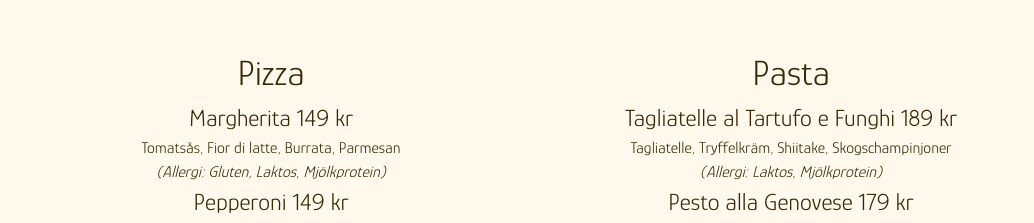
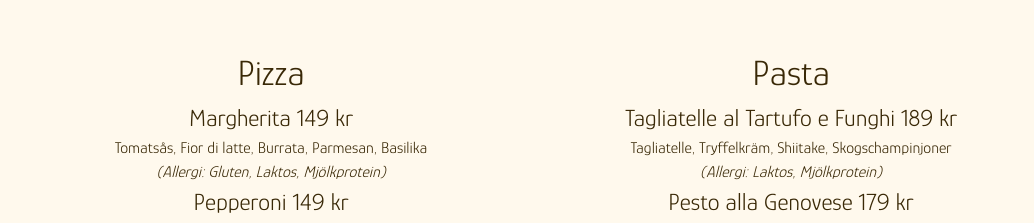
Before and after one commit to Woori-AB/website, a Next.js app: page / in a window 1280 px wide. Shown: the part 1201-1424 px from the top of the page, without its empty margins (109-1143 px from the left). Built offline with nearby package versions, Linux system fonts and the light colour scheme; a web font is replaced by a local one.

Commit message:
Update page.tsx

```diff
--- a/src/app/page.tsx
+++ b/src/app/page.tsx
@@ -95,7 +95,7 @@ export default function Home() {
               <h1>Pizza</h1>
               <div className="flex flex-col items-center text-center">
                 <h2>Margherita 149 kr</h2>
-                <span>Tomatsås, Fior di latte, Burrata, Parmesan</span>
+                <span>Tomatsås, Fior di latte, Burrata, Parmesan, Basilika</span>
                 <span className="italic">
                   (Allergi: Gluten, Laktos, Mjölkprotein)
                 </span>
```
